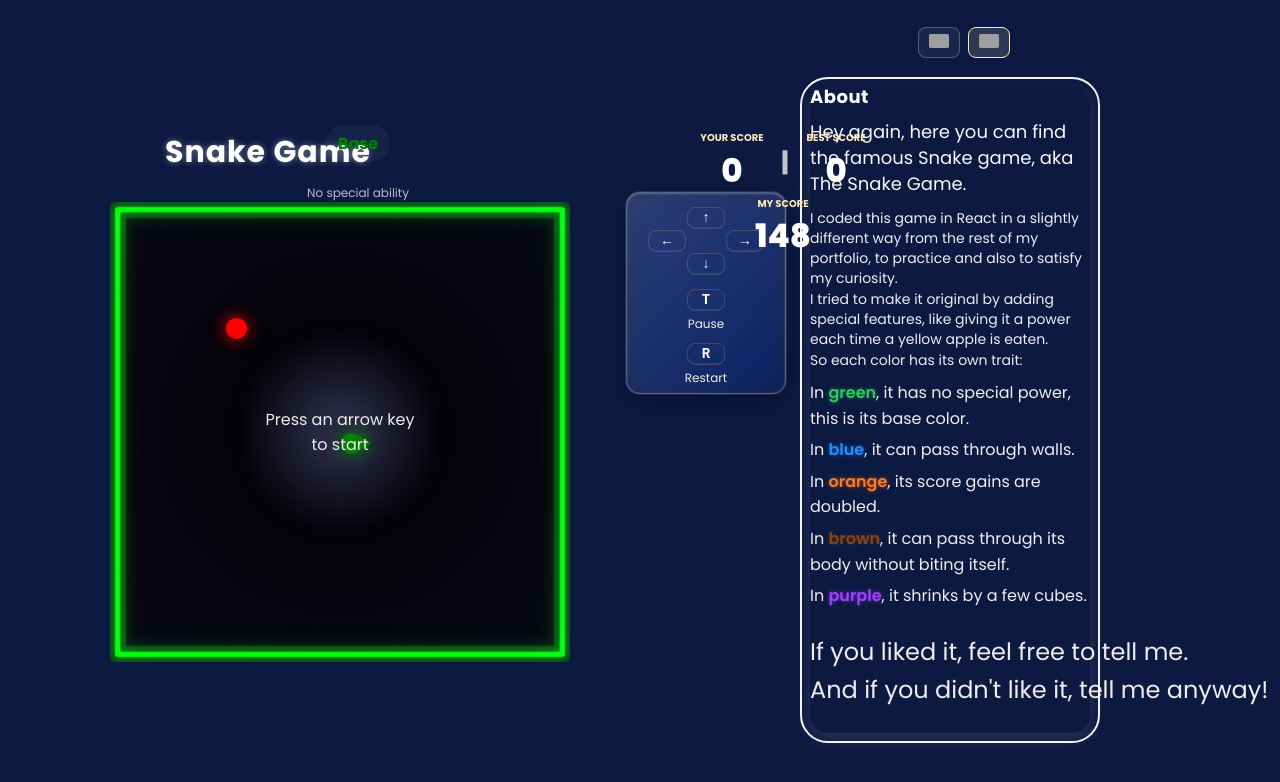
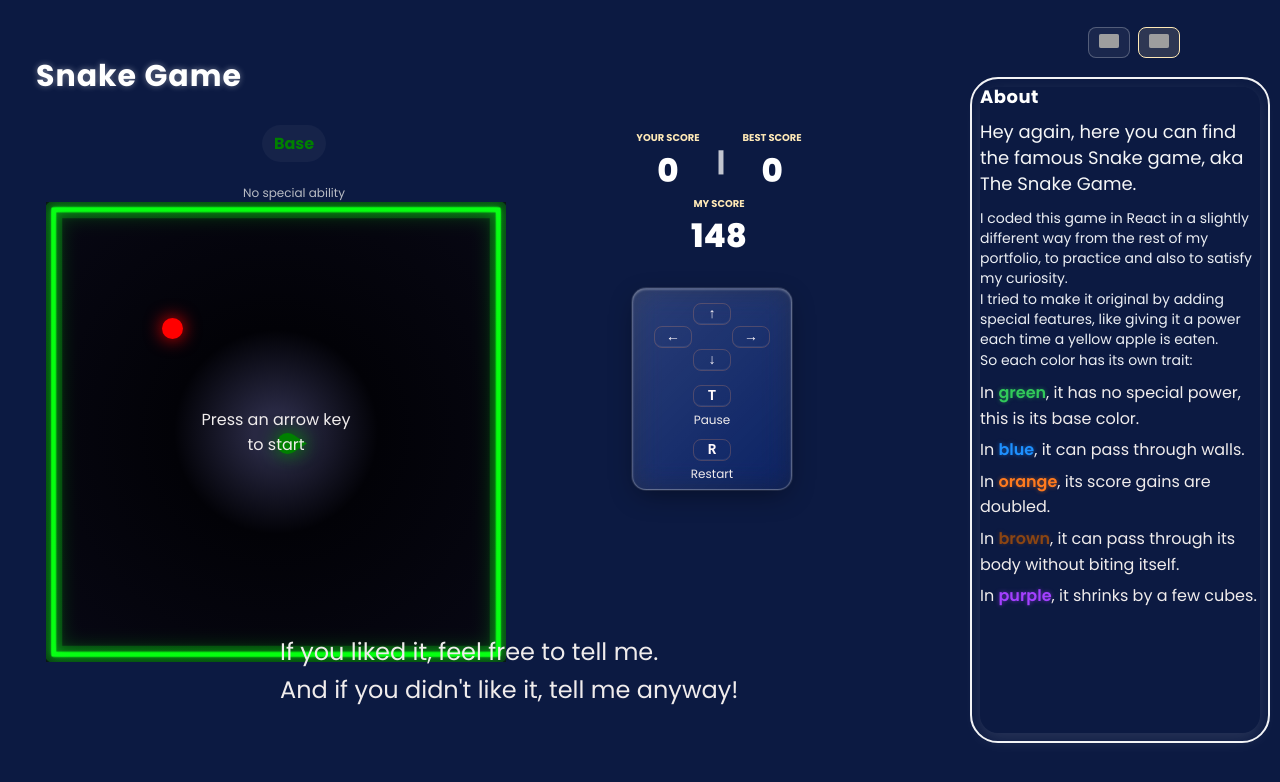
Before and after one commit to Walie-Matthieu/snake-game, a Next.js app: page / in a window 1280 px wide. Shown: the top 782 px of the page. Built offline with nearby package versions, Linux system fonts and the light colour scheme; grey boxes are pictures that could not be loaded.

Commit message:
few changes

```diff
--- a/app/page.module.css
+++ b/app/page.module.css
@@ -33,8 +33,8 @@
 .gameLeft::before {
   content: 'Snake Game';
   position: absolute;
-  top: 40px;
-  left: 15px;
+  top: 24px;
+  left: -50px;
   font-size: var(--title-font-size);
   font-family: 'Poppins', system-ui, Arial, sans-serif;
   font-weight: 700;
--- a/app/page.tsx
+++ b/app/page.tsx
@@ -85,10 +85,21 @@ export default function Home() {
     <section className={`${styles.page} min-h-screen flex items-center justify-center text-center px-4 bg-blue-900`}>
       <main>
         <div className={`${styles.row} lg:flex-nowrap lg:items-start lg:justify-center lg:gap-10 lg:max-w-[min(92vw,1500px)] 2xl:gap-14 2xl:max-w-[min(90vw,1820px)]`}>
-          <div className={`${styles.gameLeft} lg:pt-8 lg:mr-8 2xl:pt-10 2xl:mr-12`}>
+          <div
+            className={`${styles.gameLeft} lg:pt-8 lg:mr-8 2xl:pt-10 2xl:mr-12`}
+            style={{
+              transform: 'translateX(-64px)',
+              '--title-offset-y': '-60px',
+              '--controls-offset-y': '96px',
+              '--controls-offset-x': '70px',
+            } as React.CSSProperties}
+          >
             <SnakeGame onStateChange={handleSnakeState} language={language} onLanguageChange={setLanguage} />
           </div>
-          <aside className={`${styles.asideRight} lg:ml-4 lg:mt-0 2xl:ml-8 2xl:mt-1`}>
+          <aside
+            className={`${styles.asideRight} lg:mt-0 2xl:mt-1`}
+            style={{ transform: 'translateX(170px)' }}
+          >
             <div className={styles.languageSwitcher}>
               <button
                 type="button"
@@ -186,7 +197,10 @@ export default function Home() {
               </ul>
             </div>
 
-            <p className={`${styles.lastParagraph} lg:basis-full lg:self-stretch lg:max-w-full lg:mt-6 lg:pl-8 2xl:mt-10 2xl:pl-12`}>
+            <p
+              className={`${styles.lastParagraph} lg:basis-full lg:self-stretch lg:max-w-full lg:mt-6 2xl:mt-10`}
+              style={{ transform: 'translateX(-700px)' }}
+            >
               <span className={styles.noWrap}>
                 {content.outro1}
               </span>
```
